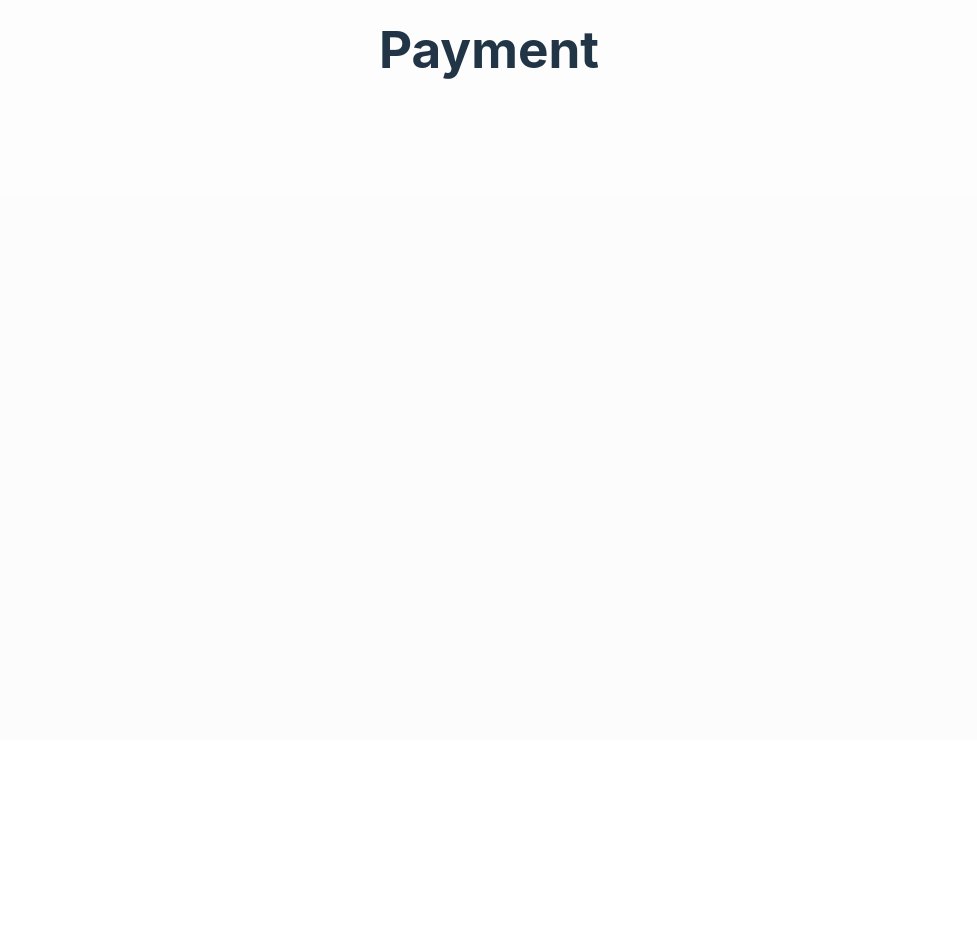
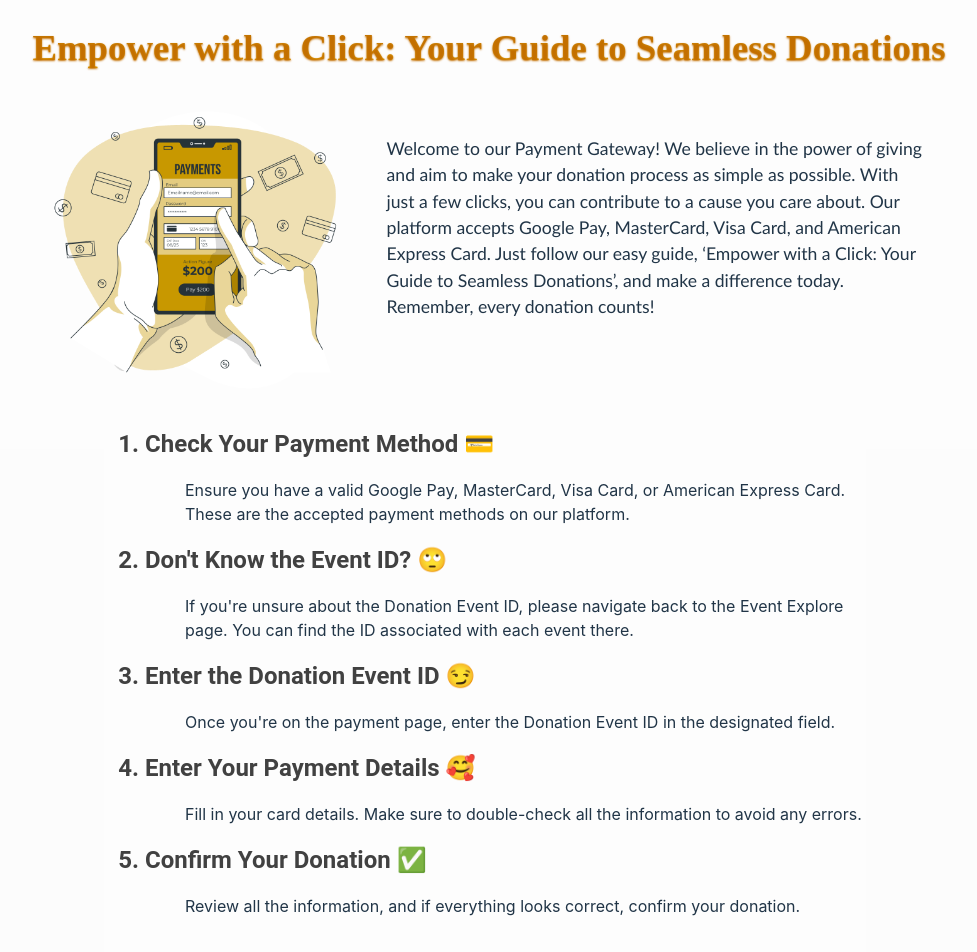
Before and after one commit to dananjaya6005/GiftOfHopes, a React (Vite) app: page /payment in a window 1280 px wide. Shown: the part 60-1012 px from the top of the page, without its empty margins (151-1128 px from the left). Before the commit the page ends 800 px from the top, so only its background shows below. Built offline with nearby package versions, Linux system fonts and the light colour scheme; no server answers; sample sign-in values are in the browser's storage; a web font is replaced by a local one.

Commit message:
configure payment

```diff
--- a/package.json
+++ b/package.json
@@ -20,6 +20,8 @@
     "@mantine/core": "^7.2.2",
     "@mantine/ds": "^7.2.2",
     "@mantine/hooks": "^7.2.1",
+    "@stripe/react-stripe-js": "^2.3.2",
+    "@stripe/stripe-js": "^2.1.11",
     "@supabase/supabase-js": "^2.38.4",
     "@tabler/icons": "^2.40.0",
     "@tabler/icons-react": "^2.40.0",
--- a/src/App.tsx
+++ b/src/App.tsx
@@ -11,13 +11,9 @@ import {
 
 import MainRouter from "./MainRouter";
 
-
 const clerkPubKey = 'pk_test_YW11c2luZy1raW5nZmlzaC0zNC5jbGVyay5hY2NvdW50cy5kZXYk';
 
-
 function App() {
-
-
 
   return (
 
--- a/src/components/Payment/Payemnt.tsx
+++ b/src/components/Payment/Payemnt.tsx
@@ -1,9 +1,90 @@
+import "./Payment.css";
+import { Button } from "antd";
+import payImg from "../../Images/Payment Information-bro.png";
+import {  useUser } from "@clerk/clerk-react";
+import { useState,useEffect} from "react";
+
+export default function Payment() {
+const [userName, setUserName] = useState('')
 
 
-export default function Payment() {
+  const DisplayUserInfo = () => {
+    const { user } = useUser();
+
+    return (
+      <div style={{fontWeight:'600', fontFamily:'Franklin Gothic Medium'}}>
+       {user?.firstName} {user?.lastName}
+      </div>
+    );
+  };
+
   return (
-    <div className="">
-      <h1>Payment</h1>
-    </div>
+    <>
+      <div className="paymentRoot">
+        <h1 className="paymentHeader">
+          Empower with a Click: Your Guide to Seamless Donations
+        </h1>
+
+        <div className="imagehead">
+          <img className="payimg" src={payImg} alt="" />
+          <p className="payimgDescription">
+            Welcome to our Payment Gateway! We believe in the power of giving
+            and aim to make your donation process as simple as possible. With
+            just a few clicks, you can contribute to a cause you care about. Our
+            platform accepts Google Pay, MasterCard, Visa Card, and American
+            Express Card. Just follow our easy guide, ‘Empower with a Click:
+            Your Guide to Seamless Donations’, and make a difference today.
+            Remember, every donation counts!
+          </p>
+        </div>
+
+        <div className="instrcutionContainer">
+          <ol className="listInstruction">
+            <li className="stepTitle">Check Your Payment Method 💳 </li>
+            <ul className="description">
+              Ensure you have a valid Google Pay, MasterCard, Visa Card, or
+              American Express Card. These are the accepted payment methods on
+              our platform.
+            </ul>
+
+            <li className="stepTitle">Don't Know the Event ID? 🙄</li>
+            <ul className="description">
+              If you're unsure about the Donation Event ID, please navigate back
+              to the Event Explore page. You can find the ID associated with
+              each event there.
+            </ul>
+            <li className="stepTitle">Enter the Donation Event ID 😏</li>
+            <ul className="description">
+              Once you're on the payment page, enter the Donation Event ID in
+              the designated field.
+            </ul>
+
+            <li className="stepTitle">Enter Your Payment Details 🥰 </li>
+            <ul className="description">
+              Fill in your card details. Make sure to double-check all the
+              information to avoid any errors.
+            </ul>
+
+            <li className="stepTitle">Confirm Your Donation ✅ </li>
+            <ul className="description">
+              Review all the information, and if everything looks correct,
+              confirm your donation.
+            </ul>
+          </ol>
+        </div>
+
+        <Button
+          className="readyforPayment"
+          type="primary"
+          shape="round"
+          size="large"
+          onClick={() => {
+            window.location.href = `https://donate.stripe.com/test_14k7vS6HE8NZb2E289?client_reference_id=${userName}`;
+          }}
+        >
+          Ready for Payment
+        </Button>
+      </div>
+    </>
   );
 }
--- /dev/null
+++ b/src/components/Payment/Payment.css
@@ -0,0 +1,71 @@
+.paymentRoot {
+  margin-top: 1rem;
+  display: flex;
+  flex-direction: column;
+  justify-content: center;
+  align-content: center;
+  align-items: center;
+}
+.stepTitle {
+  font-size: 1.5rem;
+  font-weight: 600;
+  margin-bottom: 1rem;
+  font-family: "Roboto", sans-serif;
+  color: rgb(65, 65, 65);
+}
+.description {
+  font-size: 1rem;
+  font-weight: 400;
+  margin-bottom: 1rem;
+}
+
+li {
+  font-weight: 600;
+}
+
+.instrcutionContainer {
+  width: 60%;
+}
+
+.listInstruction {
+  margin-top: 20px;
+  margin-bottom: 20px;
+  text-align: left;
+}
+.payimg{
+    width: 35%;
+}
+.payimgDescription{
+    width: 60%;
+    margin-left: 2rem;
+    text-align: left;
+    font-size: 1.1rem;
+}
+.imagehead{
+    width: 70%;
+    display: flex;
+    flex-direction: row;
+    align-items: center;
+}
+
+.paymentHeader {
+  font-size: 2.3rem;
+  font-weight: 600;
+  margin: 2rem 2 2rem 2;
+  font-family: 'Permanent+Marker&display=swap';
+  background: -webkit-linear-gradient(#bc6a00, #e1a307);
+  -webkit-background-clip: text;
+  -webkit-text-fill-color: transparent;
+  text-shadow: #c36f00 0px 1px 2px;;
+
+}
+
+.readyforPayment{
+    margin: 40px;
+    border-width: 0px 0px 0px 0px;
+
+    &:hover{
+        border-width: 0px 0px 0px 0px;
+        color: white;
+    }
+}
--- a/src/components/PostCard/MiniCard/PostCard.tsx
+++ b/src/components/PostCard/MiniCard/PostCard.tsx
@@ -5,7 +5,7 @@ import foodIcon from "./icons/cutlery.png";
 import undefinedType from './icons/empty.png'
 import Scholarship from './icons/fund.png';
 import Infanstructure from './icons/infrastructure.png';
-
+import tech from './icons/robotic-hand.png';
 import specialied from './icons/self-control.png';
 
 export default function PostCard(props: any) {
@@ -26,6 +26,9 @@ export default function PostCard(props: any) {
   }
   else if(props.type === 'Specialized Programs'){
     IconType = specialied;
+  }
+  else if (props.type === 'Tech For Education'){
+    IconType = tech;
   }
 
 
--- a/src/components/PostCard/PostCard.tsx
+++ b/src/components/PostCard/PostCard.tsx
@@ -1,15 +1,20 @@
 import "./postCard.css";
 import { HeartFilled } from "@ant-design/icons";
 import { Button,ConfigProvider, Space } from "antd";
-
+import { useNavigate } from "react-router-dom";
 import educationIcon from "./icons/scholarship.png";
 import foodIcon from "./icons/cutlery.png";
 import undefinedType from './icons/empty.png'
 import Scholarship from './icons/fund.png';
 import Infanstructure from './icons/infrastructure.png';
 import specialied from './icons/self-control.png';
+import tech from './icons/robotic-hand.png';
+
+
 
 export default function PostCard(props: any) {
+ const navigate = useNavigate();
+
 
   let IconType = undefinedType;
 
@@ -28,7 +33,9 @@ export default function PostCard(props: any) {
   else if(props.type === 'Specialized Programs'){
     IconType = specialied;
   }
-
+  else if (props.type === 'Tech For Education'){
+    IconType = tech;
+  }
 
 
 
@@ -80,6 +87,7 @@ export default function PostCard(props: any) {
               <Button
                 className="CustomDonateBtn"
                 type="primary"
+                onClick={()=>{navigate('/payment')}}
                 icon={<HeartFilled />}
               >
                 Donate
--- a/src/components/Timeline/CreatePost.tsx
+++ b/src/components/Timeline/CreatePost.tsx
@@ -206,6 +206,10 @@ export default function CreatePost() {
                   value: "Educational Materials",
                   label: "Educational Materials",
                 },
+                {
+                  value: "Tech For Education",
+                  label: "Tech For Education",
+                },
               ]}
             />
           </Form.Item>
--- a/src/index.css
+++ b/src/index.css
@@ -2,6 +2,8 @@
 @import url('https://fonts.googleapis.com/css2?family=Agbalumo&display=swap');
 @import url('https://fonts.googleapis.com/css2?family=Kaushan+Script&display=swap');
 @import url('https://fonts.googleapis.com/css2?family=Caveat:wght@700&display=swap');
+@import url('https://fonts.googleapis.com/css2?family=Permanent+Marker&display=swap');
+
 
 :root {
   font-family: Inter, system-ui, Avenir, Helvetica, Arial, sans-serif;
```
Also changed, not shown: src/Images/Payment Information-bro.png (added), 1 other file (tests, documents, lock files or other folders).
